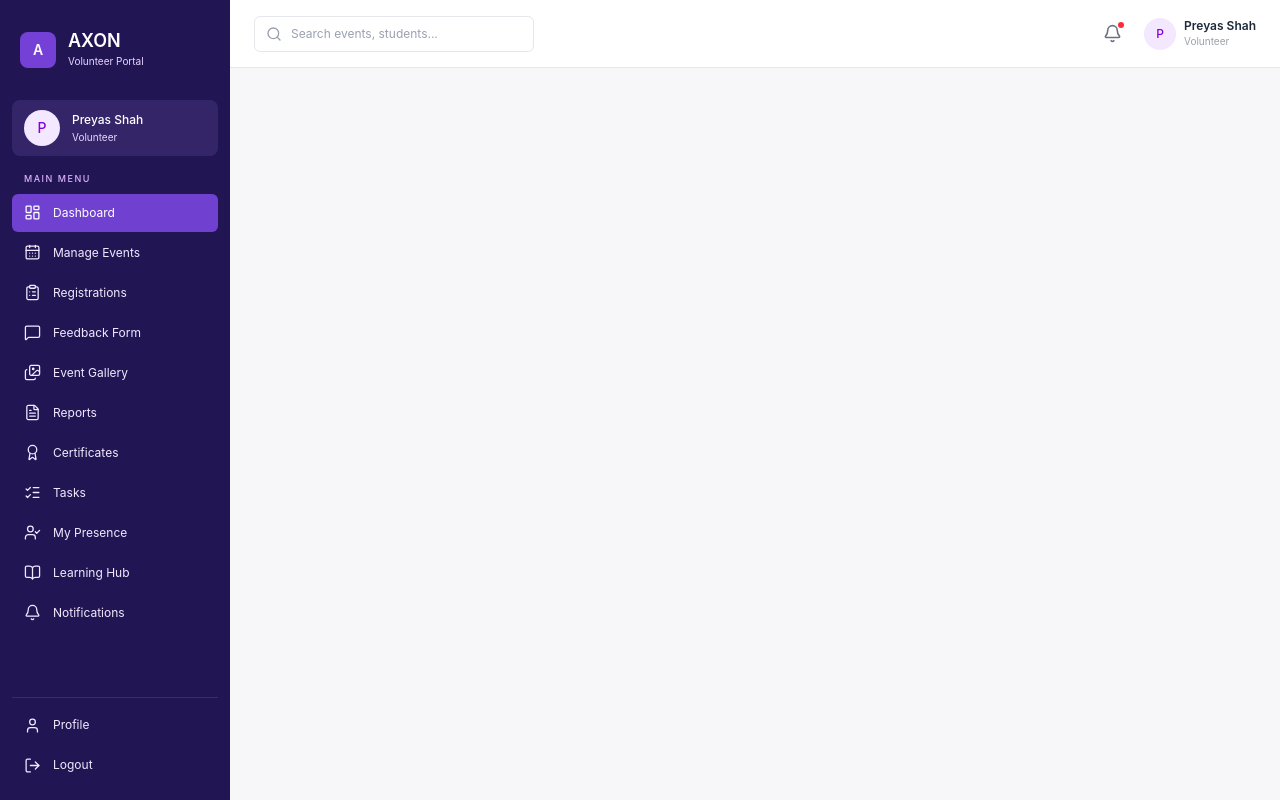
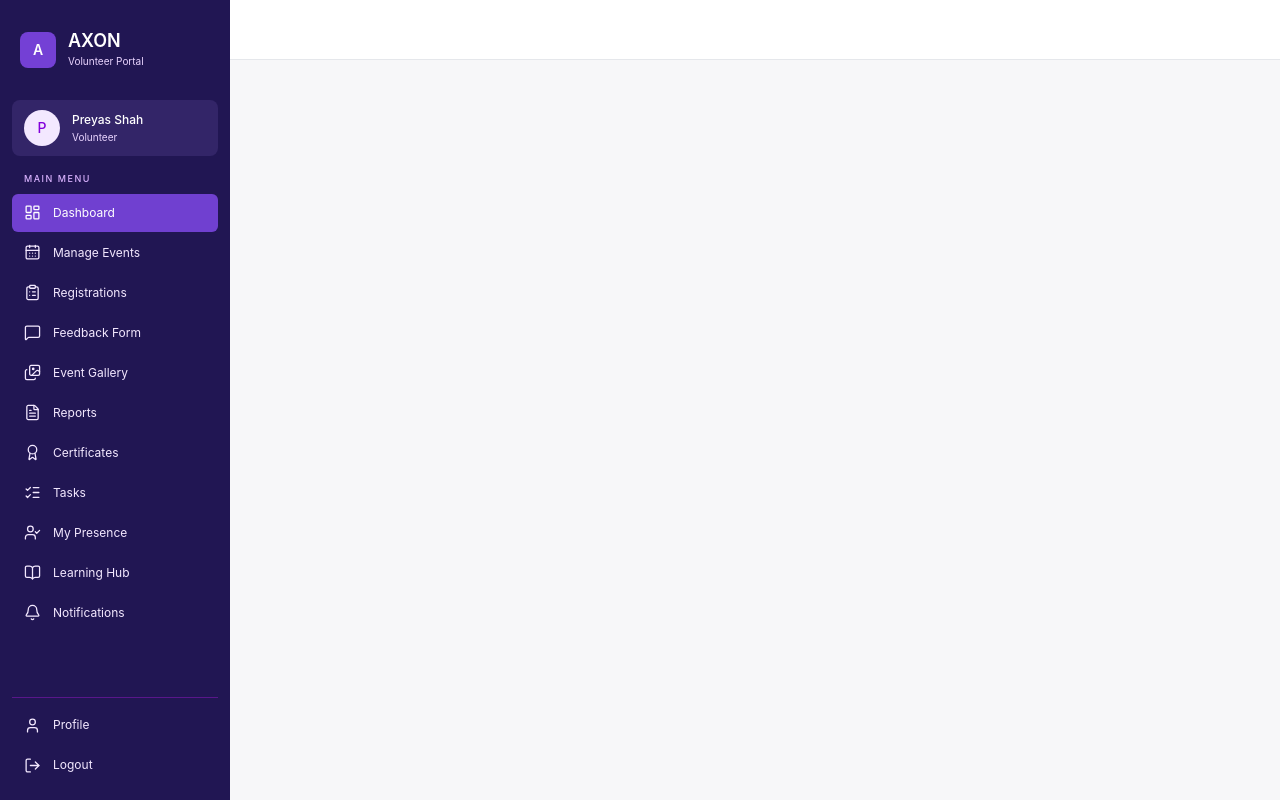
Before and after one commit to jeny2511/AXON, a React (Vite) app: page /volunteer in a window 1280 px wide. Built offline with nearby package versions, Linux system fonts and the light colour scheme.

Commit message:
update topbar

```diff
--- a/src/volunteer/components/Topbar.jsx
+++ b/src/volunteer/components/Topbar.jsx
@@ -1,13 +1,8 @@
-import { Menu, Search, Bell } from "lucide-react";
-import { users } from "../../mockData";
+import { Menu } from "lucide-react";
 
 function Topbar({ onMenuClick }) {
-  const volunteer = users.find(
-    (user) => user.id === "VL001"
-  );
-
   return (
-    <header className="sticky top-0 z-30 flex h-[68px] w-full items-center justify-between border-b border-gray-200 bg-white px-4 sm:px-5 lg:px-6">
+    <header className="sticky top-0 z-30 flex h-[60px] w-full items-center justify-between border-b border-gray-200 bg-white px-4 sm:px-5 lg:px-6">
 
       {/* -------------------------------- */}
       {/* Left Section */}
@@ -24,29 +19,6 @@ function Topbar({ onMenuClick }) {
           <Menu size={22} />
         </button>
 
-        {/* Search */}
-        <div className="relative hidden w-[220px] sm:block md:w-[280px]">
-          <Search
-            size={16}
-            className="absolute left-3 top-1/2 -translate-y-1/2 text-gray-400"
-          />
-
-          <input
-            type="text"
-            placeholder="Search events, students..."
-            className="
-              h-9 w-full
-              rounded-md
-              border border-gray-200
-              bg-white
-              pl-9 pr-3
-              text-xs text-gray-700
-              outline-none
-              placeholder:text-gray-400
-              focus:border-purple-400
-            "
-          />
-        </div>
       </div>
 
       {/* -------------------------------- */}
@@ -54,38 +26,8 @@ function Topbar({ onMenuClick }) {
       {/* -------------------------------- */}
 
       <div className="ml-auto flex shrink-0 items-center gap-3 sm:gap-4">
+      </div>
 
-        {/* Notification */}
-        <button
-          type="button"
-          className="relative rounded-md p-1.5 text-gray-500 hover:bg-gray-100"
-        >
-          <Bell size={19} />
-
-          {/* Notification dot */}
-          <span className="absolute right-1 top-1 h-1.5 w-1.5 rounded-full bg-red-500" />
-        </button>
-
-        {/* Volunteer profile */}
-        <div className="flex items-center gap-2">
-
-          {/* Avatar */}
-          <div className="flex h-8 w-8 shrink-0 items-center justify-center rounded-full bg-purple-100 text-xs font-medium text-purple-700">
-            {volunteer?.fullName?.charAt(0)}
-          </div>
-
-          {/* Name */}
-          <div className="hidden sm:block">
-            <p className="text-xs font-semibold text-gray-800">
-              {volunteer?.fullName}
-            </p>
-
-            <p className="text-[10px] text-gray-400">
-              Volunteer
-            </p>
-          </div>
-        </div>
-      </div>
     </header>
   );
 }
```
